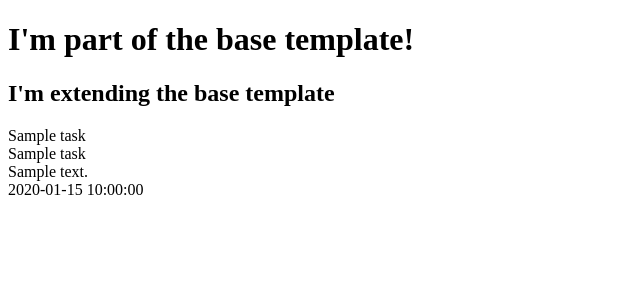
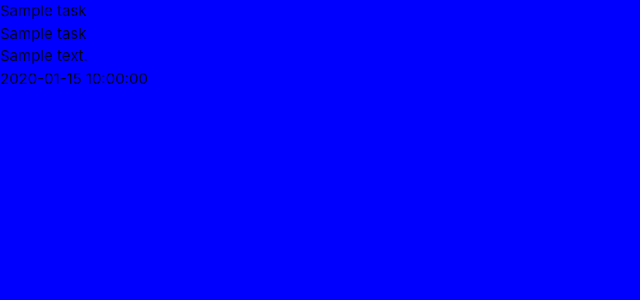
Before and after one commit to enrightc/flask-task-manager-project, a Flask app: page / in a window 1280 px wide. Shown: the top 300 px of the page, without its empty margins (0-640 px from the left). Run offline with Flask 3, Linux system fonts and the light colour scheme; a database or web service that is not in the repository returns one stand-in record (values such as "Sample title"); some libraries are stand-ins or nearby versions.

Commit message:
Add materialize and static files

```diff
--- /dev/null
+++ b/static/css/style.css
@@ -0,0 +1,3 @@
+body {
+    background-color: blue;
+}
--- a/templates/base.html
+++ b/templates/base.html
@@ -3,13 +3,22 @@
 <head>
     <meta charset="UTF-8">
     <meta name="viewport" content="width=device-width, initial-scale=1.0">
+    <script src="https://kit.fontawesome.com/c3713995f0.js" crossorigin="anonymous"></script>
+    <link rel="stylesheet" href="https://cdnjs.cloudflare.com/ajax/libs/materialize/1.0.0/css/materialize.min.css" type="text/css">
+    <link rel="stylesheet" href="{{ url_for('static', filename='css/style.css') }}" type="text/css">
+    {% block styles%}
+    {% endblock %}
     <title>Task Manager</title>
 </head>
 <body>
 
-    <h1>I'm part of the base template!</h1>
+
     {% block content %}
     {% endblock %}
-
+    <script src="https://code.jquery.com/jquery-3.7.1.min.js" integrity="sha256-/JqT3SQfawRcv/BIHPThkBvs0OEvtFFmqPF/lYI/Cxo=" crossorigin="anonymous"></script>
+    <script src="https://cdnjs.cloudflare.com/ajax/libs/materialize/1.0.0/js/materialize.min.js"></script>
+    <script src="{{ url_for('static', filename='js/script.js') }}"></script>
+    {% block scripts %}
+    {% endblock %}
 </body>
 </html>
--- a/templates/tasks.html
+++ b/templates/tasks.html
@@ -1,7 +1,7 @@
 {% extends "base.html" %}
 {% block content %}
 
-    <h2>I'm extending the base template</h2>
+
     {% for task in tasks %}
         {{ task.task_name }}<br>
         {{ task.category_name }}<br>
```
Also changed, not shown: static/js/script.js (added).
